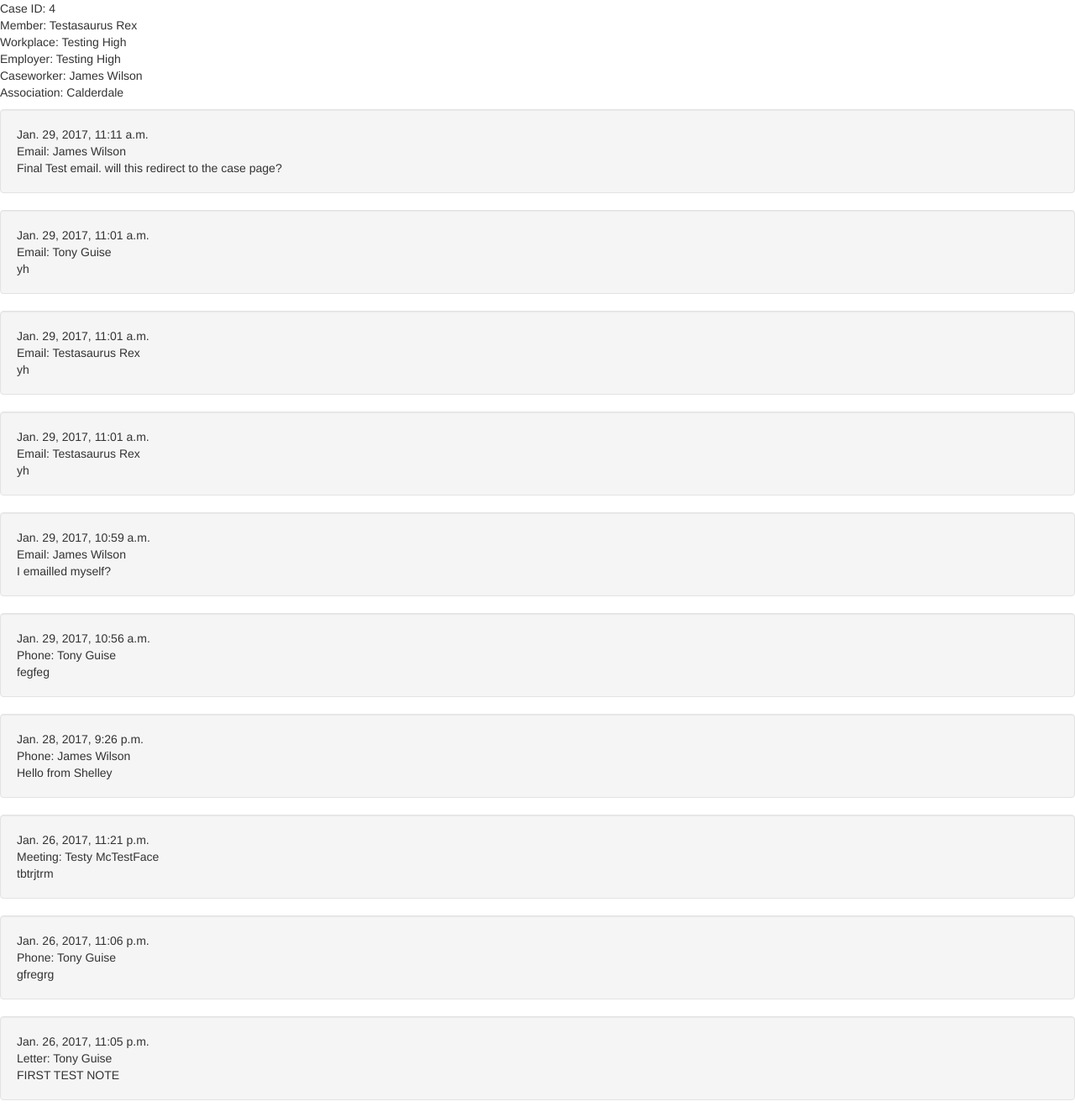
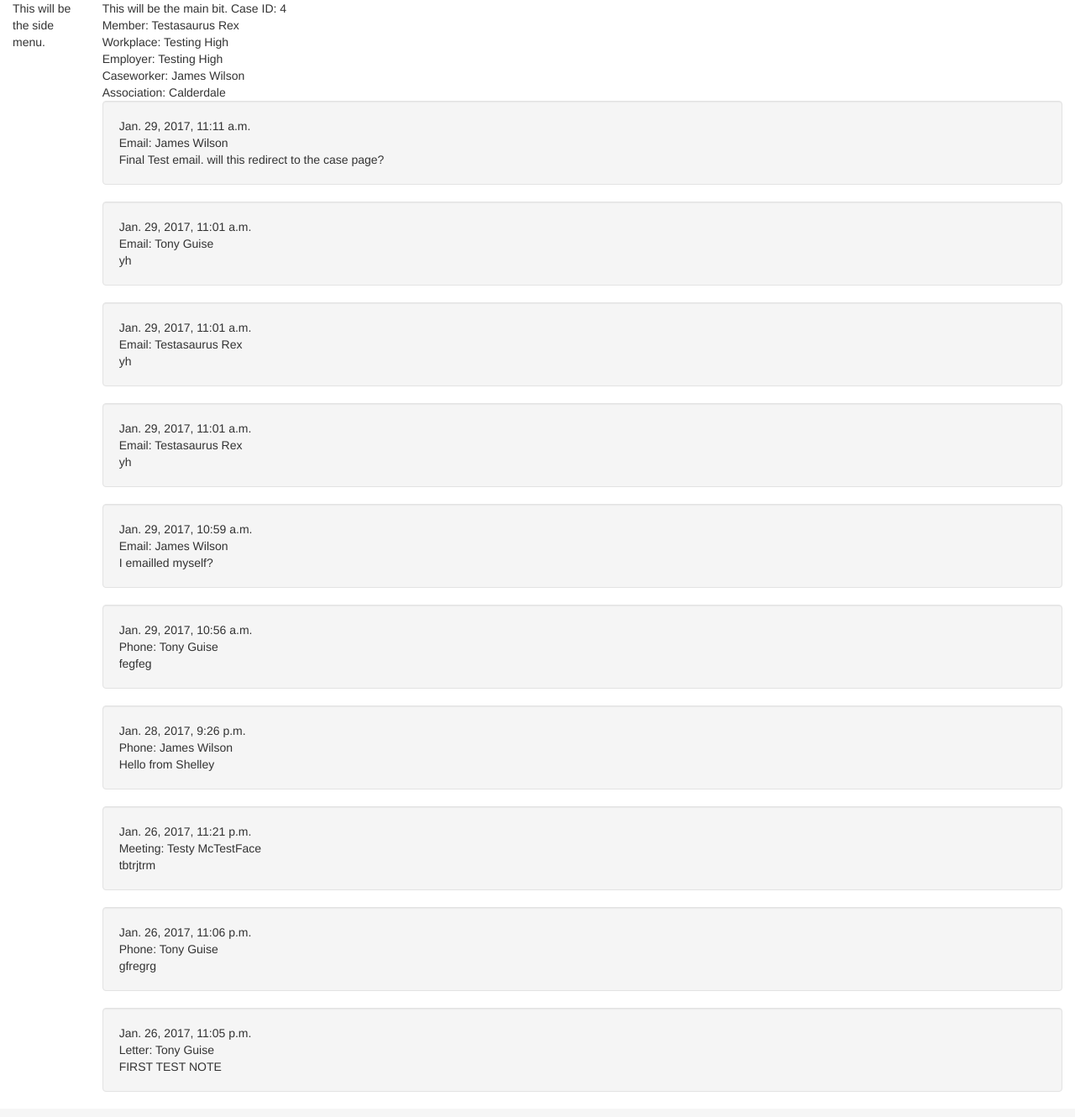
Before and after one commit to wypython/caseworkclub, a Django app: page /case/4 in a window 1280 px wide. Shown: the whole page at 84% size. After the commit the page ends 1300 px from the top, so only its background shows below. Run offline with Django 3.2, Linux system fonts and the light colour scheme; data comes from the database, SQL or seed files in the repository; both versions use the stored data as it was after the commit; some libraries are stand-ins or nearby versions.

Commit message:
Have added URLs to settings.py to let it run on the server. Have fiddled with templates so now there is a base.html which member_detail and case_detail extend.

```diff
--- /dev/null
+++ b/caseworkclub/templates/caseworkclub/base.html
@@ -0,0 +1,19 @@
+<link rel="stylesheet" href="https://maxcdn.bootstrapcdn.com/bootstrap/3.3.7/css/bootstrap.min.css">
+<meta name="viewport" content="width=device-width, initial-scale=1">
+
+<div class = "container-fluid">
+    <div class = "row">
+        <div class = "col-md-1">
+            This will be the side menu.
+        </div>
+
+        <div class = "col-md-11">
+            This will be the main bit.
+            {% block main %}
+            {% endblock %}
+
+
+        </div>
+
+    </div>
+</div>
--- a/caseworkclub/templates/caseworkclub/case_detail.html
+++ b/caseworkclub/templates/caseworkclub/case_detail.html
@@ -1,32 +1,26 @@
-<!-- Latest compiled and minified CSS -->
-<link rel="stylesheet" href="https://maxcdn.bootstrapcdn.com/bootstrap/3.3.7/css/bootstrap.min.css">
-<meta name="viewport" content="width=device-width, initial-scale=1">
+{% extends 'caseworkclub/base.html' %}
 
 
-<head>
-<title> Case {{object.id}}: {{object.member}} at {{object.workplace}}</title>
-
-</head>
+{% block main %}
 
 
-<p>
 Case ID: {{object.id}}<br>
 Member: {{object.member}}<br>
 Workplace: {{object.workplace}}<br>
 Employer: {{object.workplace}}<br>
 Caseworker: {{object.caseworker}}<br>
 Association: {{object.caseworker.association}}<br>
-</p>
 
 
 {% for note in object.notes %}
 
 <div class="well">
-
-{{note.timestamp}}<br>
-{{note.notetype}}: {{note.contact}}<br>
-{{note.text}}
+    {{note.timestamp}}<br>
+        {{note.notetype}}: {{note.contact}}<br>
+    {{note.text}}
 
 </div>
 
 {% endfor %}
+
+{% endblock %}
--- a/caseworkclub/templates/caseworkclub/member_detail.html
+++ b/caseworkclub/templates/caseworkclub/member_detail.html
@@ -1,3 +1,7 @@
+{% extends 'caseworkclub/base.html'%}
+
+{% block main %}
+
     {% if object.cases_of_member %}
 
         Cases for member {{ object.full_name }} {{object.membership_number}}.
@@ -18,3 +22,4 @@
             <p> No cases!</p>
 
     {% endif%}
+{% endblock %}
--- a/caseworksite/settings.py
+++ b/caseworksite/settings.py
@@ -25,7 +25,7 @@ SECRET_KEY = 'w2j)=n=4mk5e_ft@(@^3e=4&w_#d78p+c-0#^xv_@jduer*o%e'
 # SECURITY WARNING: don't run with debug turned on in production!
 DEBUG = True
 
-ALLOWED_HOSTS = []
+ALLOWED_HOSTS = ["0.0.0.0","192.168.1.32"]
 
 
 # Application definition
```
Also changed, not shown: db.sqlite3. Lines whose indentation alone changed are shown as unchanged.
